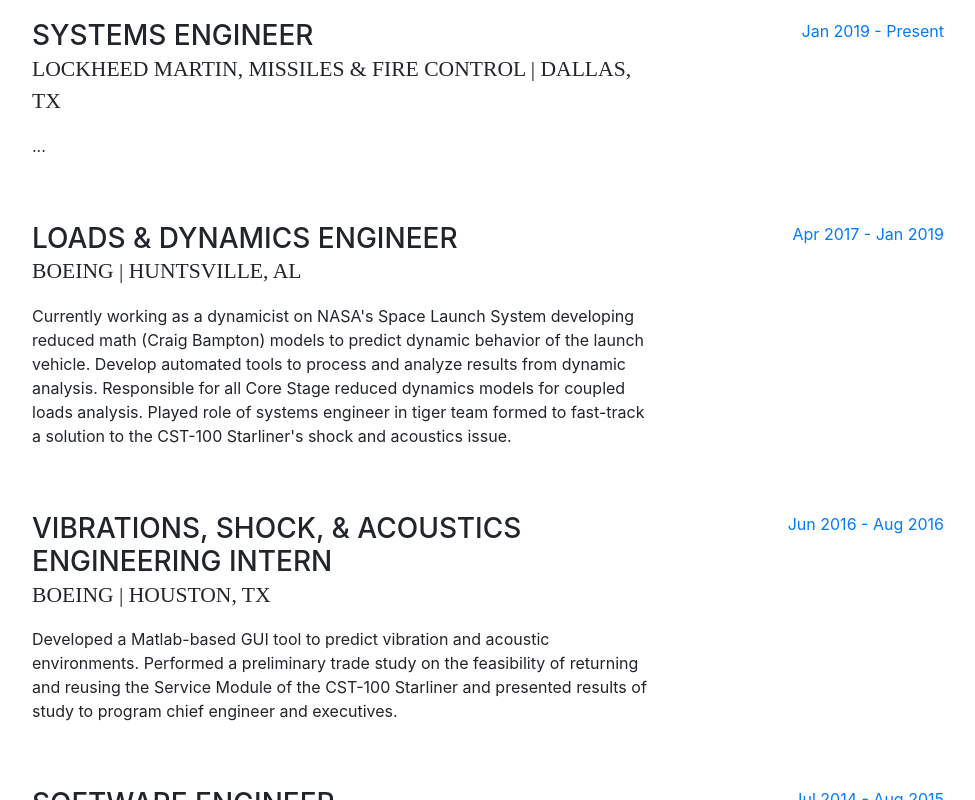
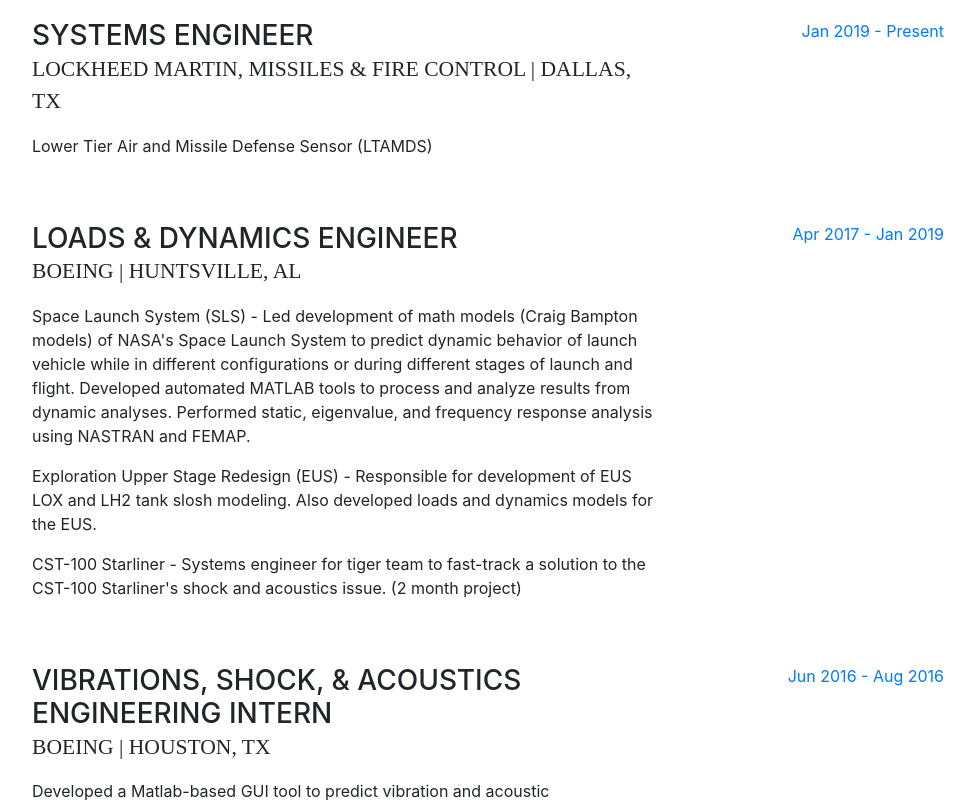
Before and after one commit to waynechoy/old-waynechoy.github.io, a website with bundled scripts: page index.html in a window 1280 px wide. Shown: the part 915-1715 px from the top of the page, without its empty margins (288-1263 px from the left). Built offline with nearby package versions, Linux system fonts and the light colour scheme; a web font is replaced by a local one.

Commit message:
changes for lm

```diff
--- a/index.html
+++ b/index.html
@@ -115,7 +115,7 @@
             <div class="resume-content mr-auto">
               <h3 class="mb-0">Systems Engineer</h3>
               <div class="subheading mb-3">Lockheed Martin, Missiles & Fire Control | Dallas, TX</div>
-              <p>...</p>
+              <p>Lower Tier Air and Missile Defense Sensor (LTAMDS)</p>
             </div>
             <div class="resume-date text-md-right">
               <span class="text-primary">Jan 2019 - Present</span>
@@ -126,9 +126,10 @@
             <div class="resume-content mr-auto">
               <h3 class="mb-0">Loads & Dynamics Engineer</h3>
               <div class="subheading mb-3">Boeing | Huntsville, AL</div>
-              <p>Currently working as a dynamicist on NASA's Space Launch System developing reduced math (Craig Bampton) models to predict dynamic behavior of the launch vehicle.
-			  Develop automated tools to process and analyze results from dynamic analysis.  Responsible for all Core Stage reduced dynamics models for coupled loads analysis.
-			  Played role of systems engineer in tiger team formed to fast-track a solution to the CST-100 Starliner's shock and acoustics issue.</p>
+              <p>Space Launch System (SLS) - Led development of math models (Craig Bampton models) of NASA's Space Launch System to predict dynamic behavior of launch vehicle while in different configurations or during different stages of launch and flight.
+			  Developed automated MATLAB tools to process and analyze results from dynamic analyses. Performed static, eigenvalue, and frequency response analysis using NASTRAN and FEMAP. </p>
+			  <p>Exploration Upper Stage Redesign (EUS) - Responsible for development of EUS LOX and LH2 tank slosh modeling. Also developed loads and dynamics models for the EUS. </p>
+			  <p>CST-100 Starliner - Systems engineer for tiger team to fast-track a solution to the CST-100 Starliner's shock and acoustics issue. (2 month project)</p>
             </div>
             <div class="resume-date text-md-right">
               <span class="text-primary">Apr 2017 - Jan 2019</span>
```
